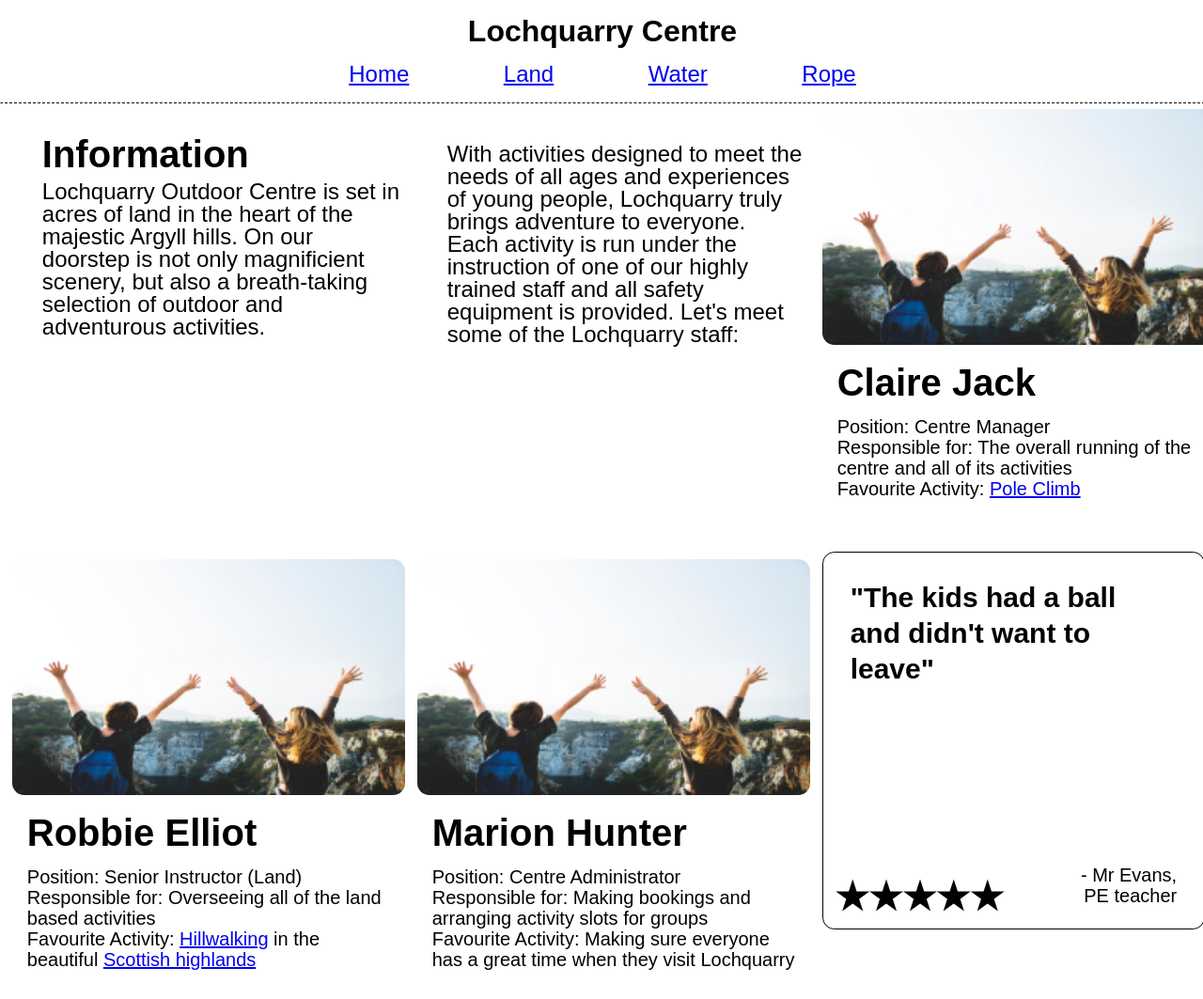
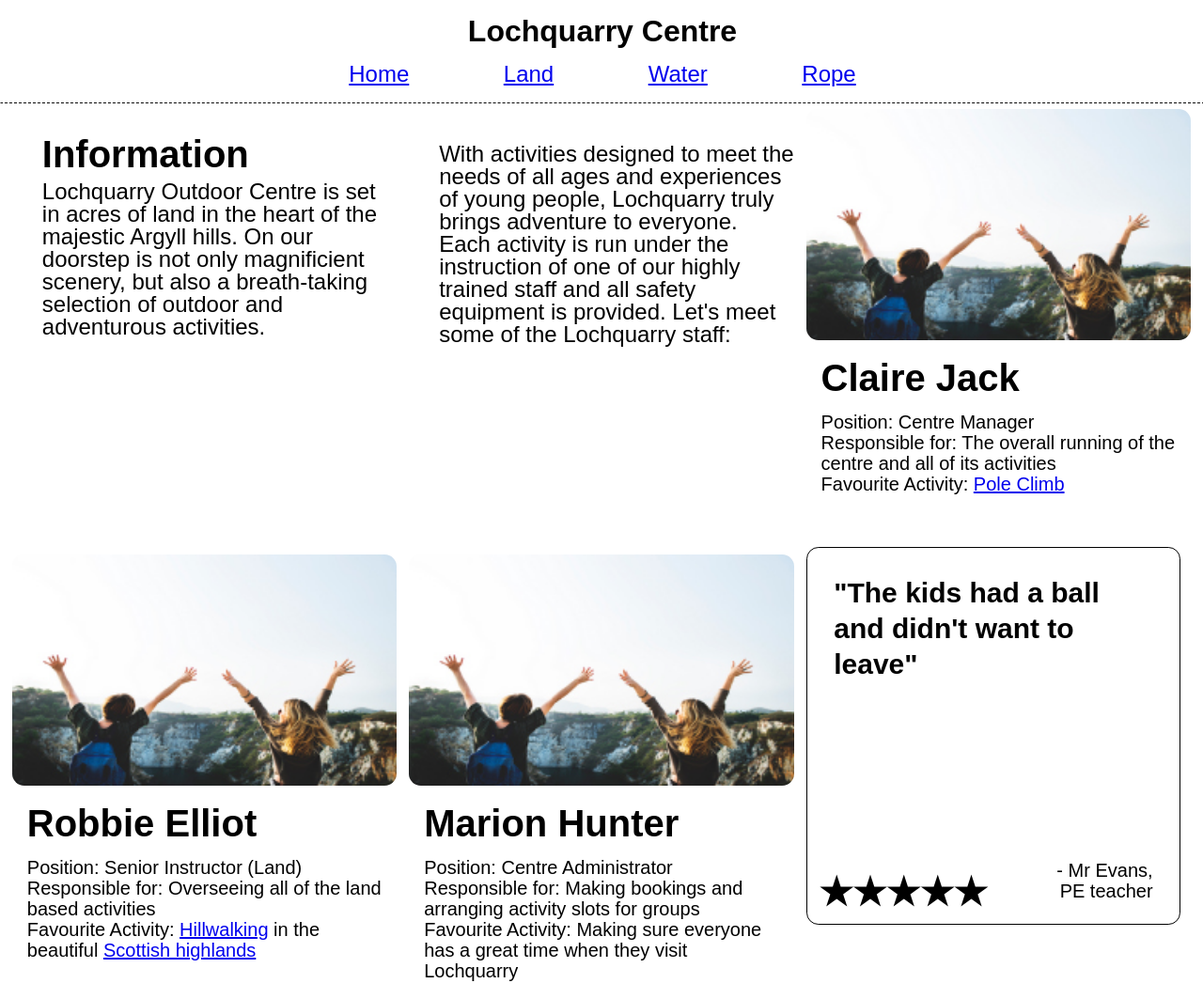
Before and after one commit to qwkdev/lochquarry, a plain HTML site: page info.html in a window 1280 px wide. Shown: the top 1063 px of the page at 94% size. Drawn offline with Linux system fonts and the light colour scheme.

Commit message:
Update styles.css

```diff
--- a/styles.css
+++ b/styles.css
@@ -173,7 +173,8 @@ img {
 }
 
 #content {
-	width: 100%;
+	width: calc(100% - (var(--column-gap)*2));
+	margin-left: var(--column-gap);
 	height: min-content;
 	display: grid;
 	grid-template-columns: repeat(var(--column-num), 1fr);
@@ -183,7 +184,7 @@ img {
 	.title {
 		max-width: 100%;
 		width: 100%;
-		margin: 4.5vh var(--column-gap);
+		margin: 4.5vh 0;
 		display: inline-block;
 		float: left;
 		h1 {
@@ -205,7 +206,7 @@ img {
 
 	.activity {
 		width: 100%;
-		margin: 0 var(--column-gap);
+		margin: 0;
 		transition: 1s;
 
 		img {
```
